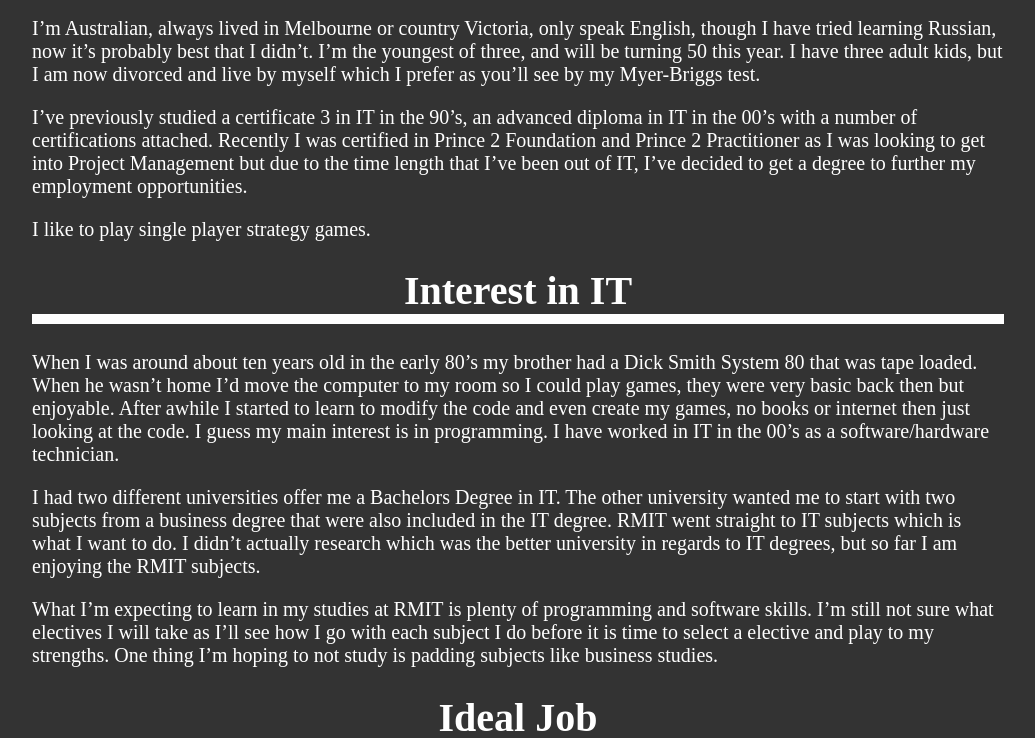
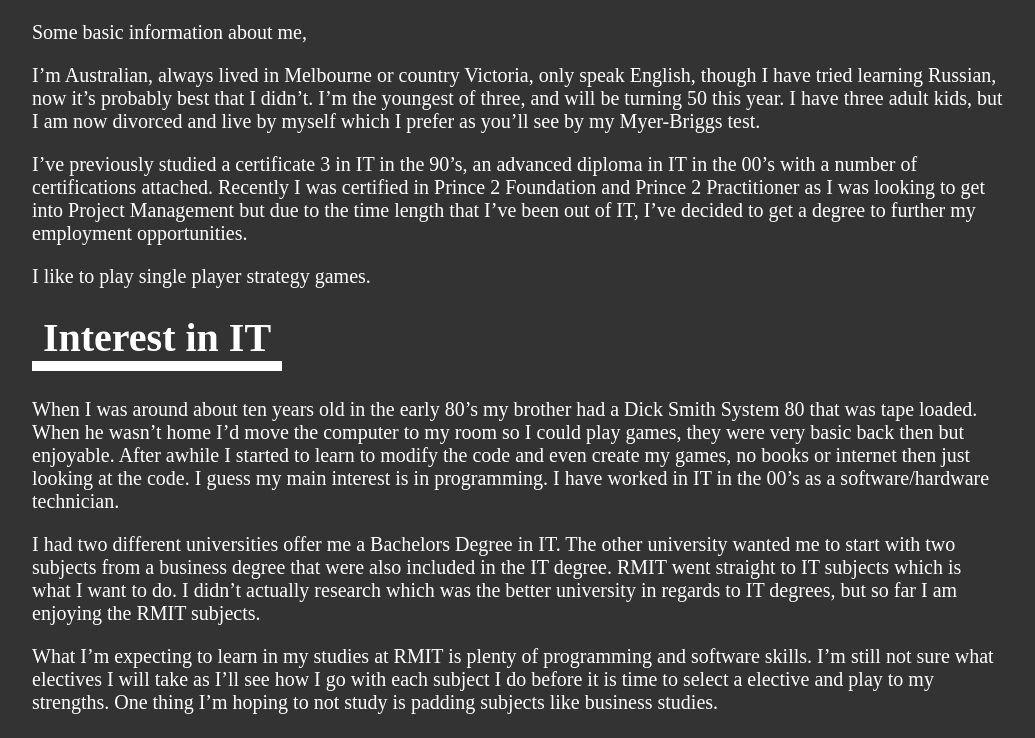
Before and after one commit to MarcDwyer9/COSC2196, a plain HTML site: page index.html in a window 1280 px wide. Shown: the part 437-1175 px from the top of the page, without its empty margins (168-1203 px from the left). Drawn offline with Linux system fonts and the light colour scheme.

Commit message:
Add files via upload

```diff
--- a/style.css
+++ b/style.css
@@ -17,7 +17,7 @@ header{
 h1{text-align: center;
 	border-bottom: 10px solid;
 
-	width: 250px 20px;
+	width: 250px ;
 	}
 a{
 	color: blue;
```
